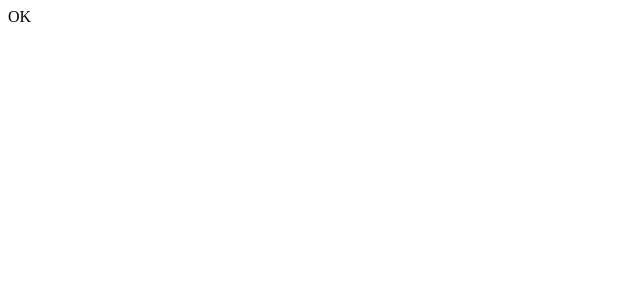
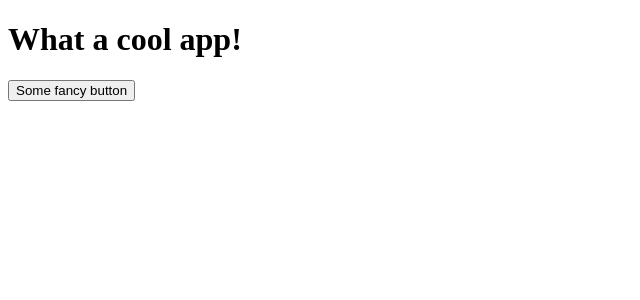
Before and after one commit to Yurimcalex/react-sandbox, a React (Vite) app: page / in a window 1280 px wide. Shown: the top 300 px of the page, without its empty margins (0-640 px from the left). Built offline with nearby package versions, Linux system fonts and the light colour scheme.

Commit message:
Create MyButton component

```diff
--- a/src/App.jsx
+++ b/src/App.jsx
@@ -1,9 +1,10 @@
 import './App.css';
+import QS from './qs/qs.jsx';
 
 const App = () => {
   return (
     <div>
-      OK
+      <QS />
     </div>
   );
 };
--- /dev/null
+++ b/src/qs/MyButton.jsx
@@ -0,0 +1,7 @@
+function MyButton() {
+	return (
+		<button>Some fancy button</button>
+	);
+}
+
+export default MyButton;
--- /dev/null
+++ b/src/qs/qs.jsx
@@ -0,0 +1,10 @@
+import MyButton from './MyButton.jsx';
+
+export default function QS() {
+	return (
+		<div>
+			<h1>What a cool app!</h1>
+			<MyButton />
+		</div>
+	);
+}
```
